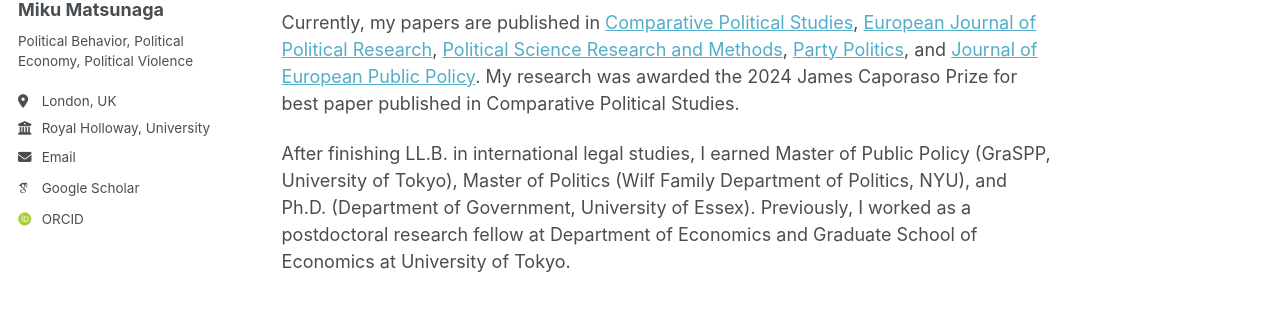
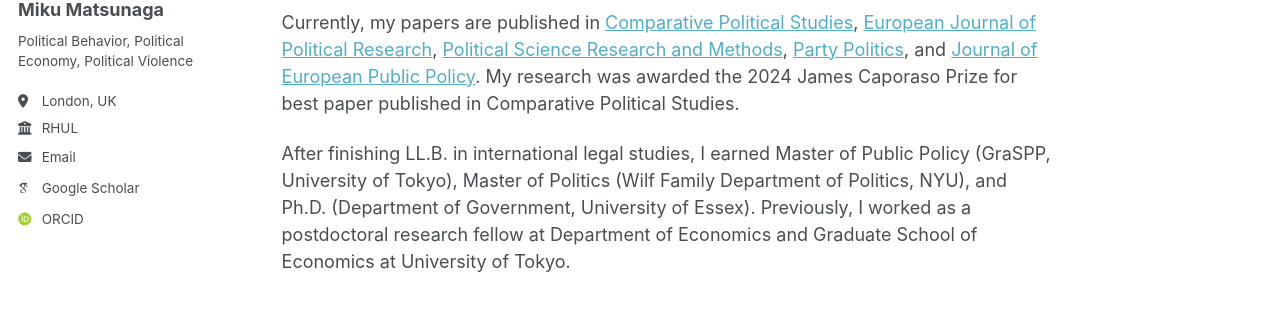
Before and after one commit to mikumatsunaga/mikumatsunaga.github.io, a Jekyll site: the page built from _pages/about.md, in a window 1280 px wide. Shown: the part 293-605 px from the top of the page. Built offline with Jekyll 4.4.1, drawn with Linux system fonts in a browser that asks for light colours; some web fonts are replaced; a script bundle is joined from its source files by our own code; library files that are not in the unit come from our copies.

Commit message:
Update _config.yml

```diff
--- a/_config.yml
+++ b/_config.yml
@@ -28,7 +28,7 @@
   pronouns         : # example: "she/her"
   bio              : "Political Behavior, Political Economy, Political Violence"
   location         : "London, UK"
-  employer         : "Royal Holloway, University of London"
+  employer         : "RHUL"
   uri              : # URL
   email            : "miku.mtg@gmail.com"
 
```
